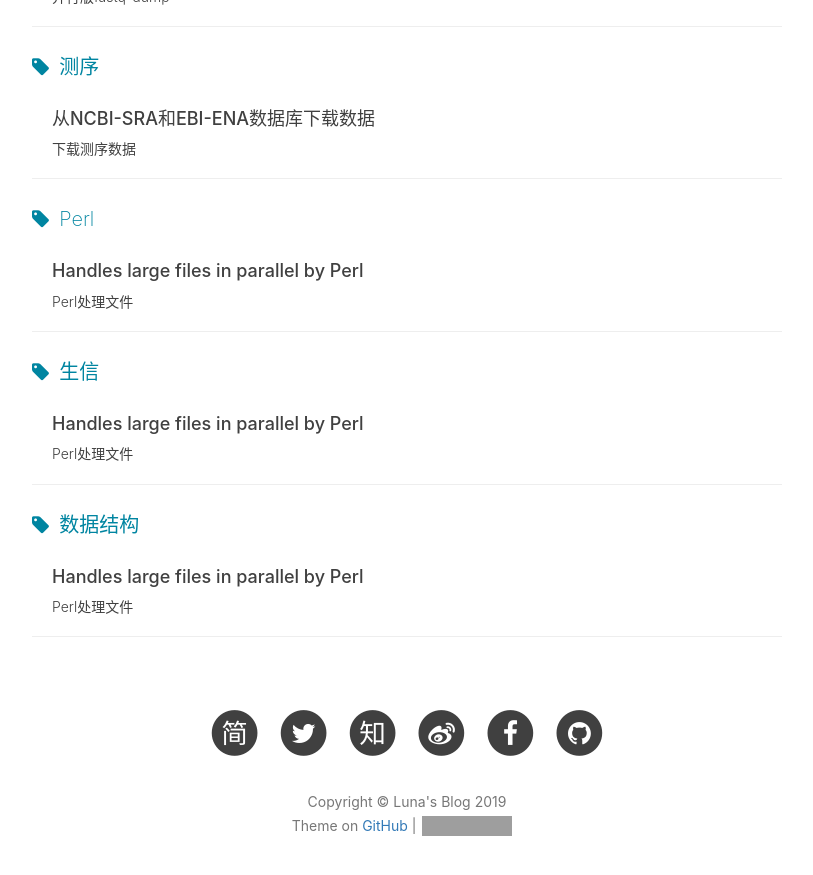
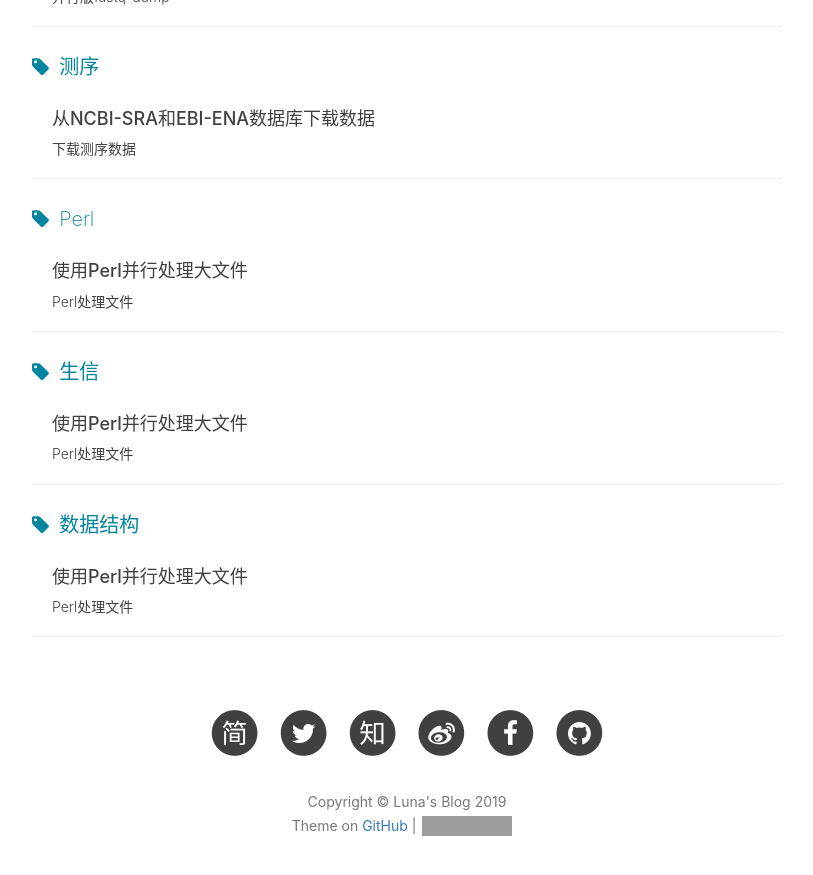
Before and after one commit to gygys/gygys.github.io, a Jekyll site: the page built from tags.html, in a window 1280 px wide and 900 px high, scrolled down 1230 px. Shown: the top 875 px of the window, without its empty margins (233-1046 px from the left). Built offline with Jekyll 4.4.1, drawn with Linux system fonts in a browser that asks for light colours; nearby versions of some CDN libraries; comment, search, counter and statistics services are not loaded; grey boxes are pictures that could not be loaded.

Commit message:
使用Perl并行处理大文件

```diff
--- a/_posts/2018-09-19-Handles large files in parallel by Perl.md
+++ b/_posts/2018-09-19-使用Perl并行处理大文件.md
@@ -1,6 +1,6 @@
 ---
 layout:     post
-title:      Handles large files in parallel by Perl
+title:      使用Perl并行处理大文件
 subtitle:   Perl处理文件
 date:       2018-09-19
 author:     dulunar
```
